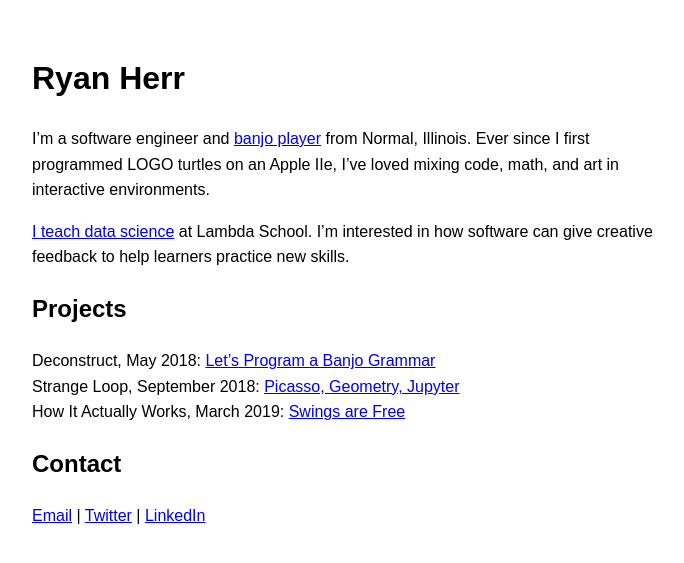
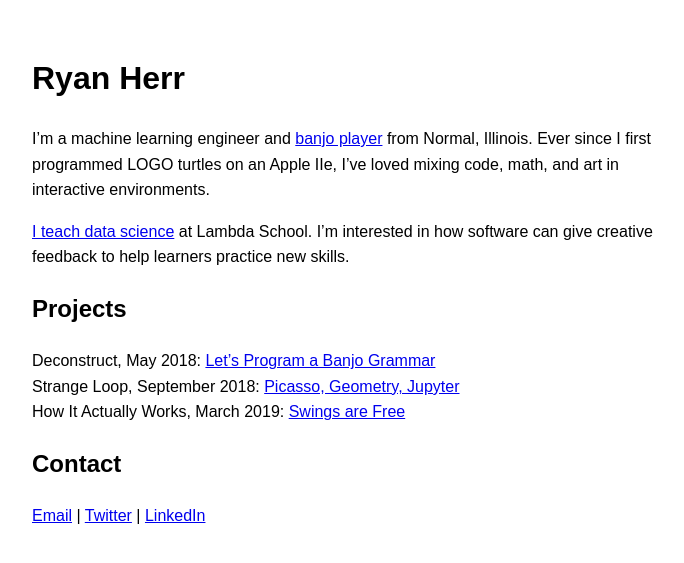
Before and after one commit to rrherr/rrherr.github.io, a Jekyll site: the page built from index.md, in a window 1280 px wide. Shown: the top 563 px of the page, without its empty margins (296-980 px from the left). Built offline with Jekyll 4.4.1, drawn with Linux system fonts in a browser that asks for light colours; our own code applies the rules of GitHub Pages for plain Markdown files.

Commit message:
Update index.md

```diff
--- a/index.md
+++ b/index.md
@@ -1,6 +1,6 @@
 # Ryan Herr
 
-I'm a software engineer and [banjo player](https://www.youtube.com/playlist?list=PLAwif0tmlJfUaGjOkqTl5RNJQLJH3798I) from Normal, Illinois. Ever since I first programmed LOGO turtles on an Apple IIe, I've loved mixing code, math, and art in interactive environments.
+I'm a machine learning engineer and [banjo player](https://www.youtube.com/playlist?list=PLAwif0tmlJfUaGjOkqTl5RNJQLJH3798I) from Normal, Illinois. Ever since I first programmed LOGO turtles on an Apple IIe, I've loved mixing code, math, and art in interactive environments.
 
 [I teach data science](https://youtu.be/ITypFgnIiRQ) at Lambda School. I'm interested in how software can give creative feedback to help learners practice new skills.
 
```
